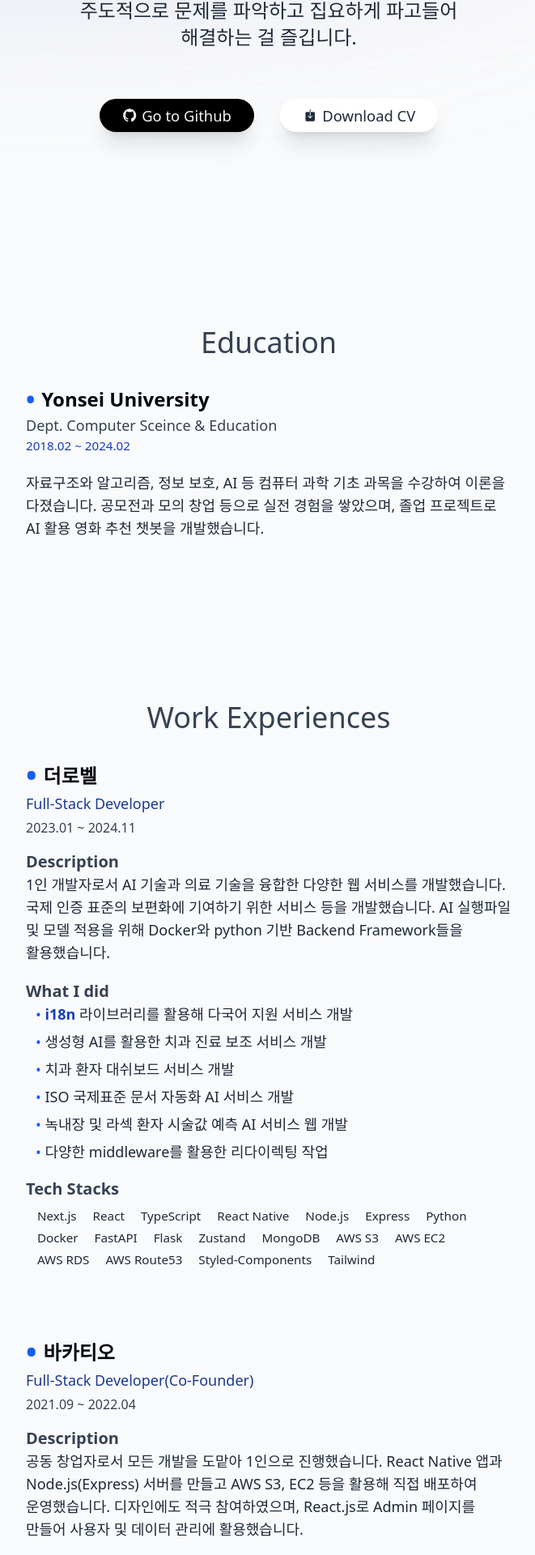
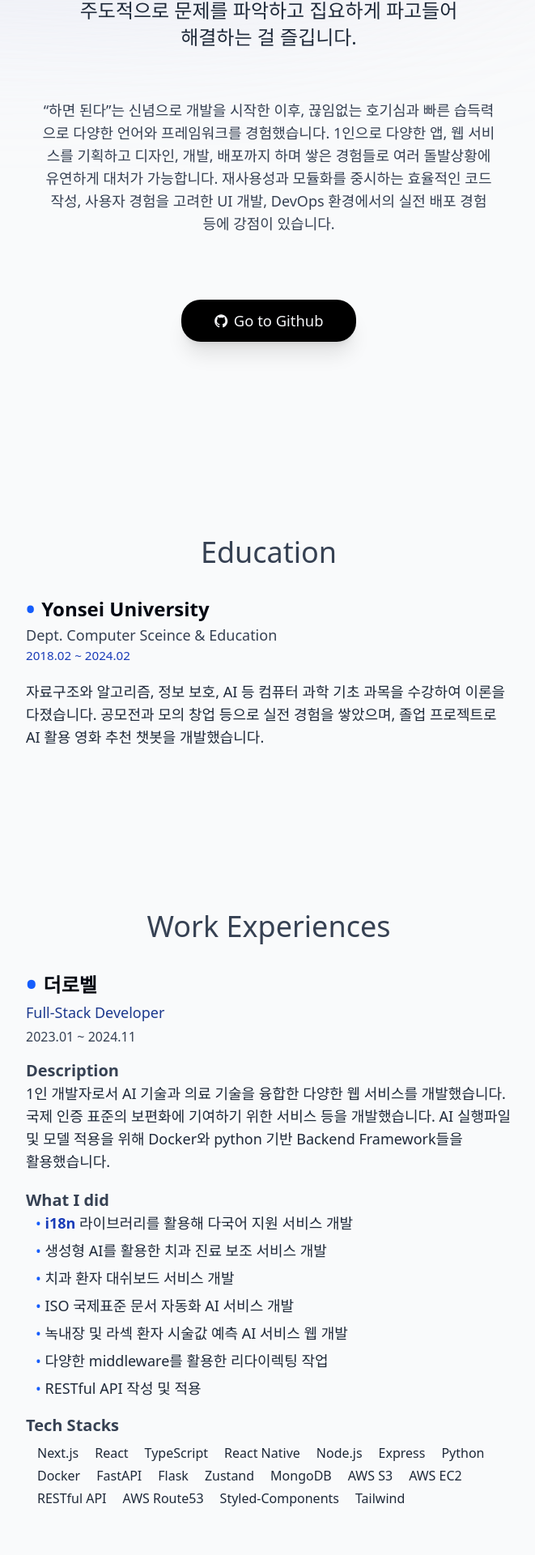
Before and after one commit to aubri61/self-portfolio, a Next.js app: page / in a window 1280 px wide. Shown: the part 699-2619 px from the top of the page at 81% size, without its empty margins (308-969 px from the left). Built offline with nearby package versions, Linux system fonts and the light colour scheme.

Commit message:
[feat] project item 추가

```diff
--- a/src/components/About.tsx
+++ b/src/components/About.tsx
@@ -56,33 +56,40 @@
         </div>
         <div className="flex flex-col break-keep text-gray-800  ">
           <p className="mt-4">
-            <span className="font-bold">3년 </span>동안{" "}
-            <span className="font-bold">웹, 앱, 서버</span>를 개발하며 효율적인
-            코드 작성과 재사용성에 대해 고민했습니다.
+            <span className="font-bold">3년 </span>동안 멈추지 않고 새로운
+            기술과 도메인에 도전해왔습니다.
           </p>
           <p className="mt-1">
             주도적으로 문제를 파악하고 집요하게 파고들어 해결하는 걸 즐깁니다.
           </p>
         </div>
 
+        <article className="text-[1.1rem] mt-15 mb-5 text-gray-700 sm:text-lg">
+          “하면 된다”는 신념으로 개발을 시작한 이후, 끊임없는 호기심과 빠른
+          습득력으로 다양한 언어와 프레임워크를 경험했습니다. 1인으로 다양한 앱,
+          웹 서비스를 기획하고 디자인, 개발, 배포까지 하며 쌓은 경험들로
+          여러 돌발상황에 유연하게 대처가 가능합니다. 재사용성과 모듈화를
+          중시하는 효율적인 코드 작성, 사용자 경험을 고려한 UI 개발, DevOps
+          환경에서의 실전 배포 경험 등에 강점이 있습니다.
+        </article>
         {/* 버튼들 */}
         <div className="mt-15 flex justify-center items-center sm:gap-8 w-full gap-5">
           <a
-            className="flex items-center justify-center gap-1.5 text-medium sm:text-[1.15rem] bg-black text-gray-100 shadow-xl rounded-3xl px-3 py-2 sm:px-7  cursor-pointer hover:scale-105 focus:scale-105 transition-all duration-200  whitespace-nowrap"
+            className="flex items-center justify-center gap-1.5 text-base sm:text-[1.15rem] bg-black text-gray-100 shadow-xl rounded-3xl px-5 py-3 sm:px-10  cursor-pointer hover:scale-105 focus:scale-105 transition-all duration-200  whitespace-nowrap"
             href="https://github.com/aubri61"
             target="_blank"
           >
             <IoLogoGithub />
             <span>Go to Github</span>
           </a>
-          <a
+          {/* <a
             className="flex items-center justify-center gap-1.5 text-[1.15rem] bg-white text-gray-800 shadow-xl rounded-full  px-3 py-2 sm:px-7  cursor-pointer hover:scale-105 focus:scale-105 transition-all duration-200 whitespace-nowrap"
             href="/CV.pdf"
             download
           >
             <IoIosDownload />
             Download CV
-          </a>
+          </a> */}
         </div>
       </motion.div>
       {/* </div> */}
--- a/src/components/ExperienceItem.tsx
+++ b/src/components/ExperienceItem.tsx
@@ -51,7 +51,7 @@
           {CorpTitle}
         </p>
         <p className="text-lg mb-1 text-blue-900">{role}</p>
-        <p className=" text-medium mb-4   text-gray-700 font-light">{date}</p>
+        <p className=" text-base mb-4   text-gray-700 font-light">{date}</p>
 
         <p className="font-semibold text-xl text-gray-700">Description</p>
         <p className=" break-keep mb-2 sm:text-lg text-gray-800">
@@ -63,7 +63,7 @@
           {did.map((val, idx) => (
             <li
               key={idx}
-              className="break-keep mb-1.5 text-medium sm:text-lg text-gray-800"
+              className="break-keep mb-1.5 text-base sm:text-lg text-gray-800"
             >
               <span className="text-blue-600"> • </span>
               {/* {val} */}
@@ -76,7 +76,7 @@
           {stacks.map((val, idx) => (
             <li
               key={idx}
-              className="text-[.95rem] sm:text-medium text-gray-800 px-2  rounded-full "
+              className="text-[.95rem] sm:text-base text-gray-800 px-2  rounded-full "
             >
               {val}
             </li>
--- a/src/components/ProjectItem.tsx
+++ b/src/components/ProjectItem.tsx
@@ -4,7 +4,7 @@
 import VideoDemoYoutube from "@/components/VideoDemoYouTube";
 import { useScroll, motion, useTransform } from "framer-motion";
 import { useRef } from "react";
-
+import Image from "next/image";
 export default function ProjectItem({
   title,
   description,
@@ -16,6 +16,7 @@
   materialSrc,
   materialRatio,
   isLandscape,
+  demoUrl,
 }: IProject) {
   const ref = useRef<HTMLDivElement>(null);
 
@@ -40,7 +41,7 @@
         <span className=" text-blue-600 font-bold text-4xl mr-2"> • </span>
         {title}
       </p>
-      <p className=" text-medium mb-4   text-gray-700 font-light">{date}</p>
+      <p className=" text-base mb-4   text-gray-700 font-light">{date}</p>
 
       <p className="font-semibold text-xl text-gray-700">Description</p>
       <p className=" break-keep mb-2 sm:text-lg text-gray-800">{description}</p>
@@ -50,7 +51,7 @@
         {did.map((val, idx) => (
           <li
             key={idx}
-            className="break-keep mb-1.5 text-medium sm:text-lg text-gray-800"
+            className="break-keep mb-1.5 text-base sm:text-lg text-gray-800"
           >
             <span className="text-blue-600"> • </span>
             {val}
@@ -63,7 +64,7 @@
         {stacks.map((val, idx) => (
           <li
             key={idx}
-            className="text-[.95rem] sm:text-medium text-gray-800 px-2  rounded-full "
+            className="text-[.95rem] sm:text-base text-gray-800 px-2  rounded-full "
           >
             {val}
           </li>
@@ -72,17 +73,35 @@
 
       {materials && (
         <div className="w-full">
-          <p className="mt-4 font-semibold text-xl text-gray-700">Demo</p>
+          <p className="mt-4 font-semibold text-xl mb-3 text-gray-700">Demo</p>
+          {demoUrl && (
+            <div className="flex justify-center items-center">
+              <a
+                href={demoUrl}
+                target="_blank"
+                className="text-xl font-semibold mb-5 text-blue-500 cursor-pointer text-center underline hover:text-blue-800"
+              >
+                Live Demo
+              </a>
+            </div>
+          )}
           {materialType === "video" ? (
             <VideoDemoYoutube
               src={materialSrc}
               aspectRatio={materialRatio}
               isLandscape={isLandscape}
             />
-          ) : // <VideoDemo src={materialSrc} aspectRatio={materialRatio} isLandscape={isLandscape}/>
-
-          // <VideoDemo url={materialUrl} />
-          null}
+          ) : materialType === "image" && materialSrc ? (
+            <div className="flex justify-center items-center flex-col">
+              <Image
+                src={materialSrc}
+                alt="material"
+                width={200}
+                height={200}
+                className="w-[350px] sm:w-[450px] rounded-2xl shadow-lg"
+              />
+            </div>
+          ) : null}
         </div>
       )}
     </motion.article>
--- a/src/components/Skills.tsx
+++ b/src/components/Skills.tsx
@@ -34,7 +34,7 @@
       >
         <SectionTitle params={{ title: "Skills" }} />
 
-        <ul className="flex flex-wrap justify-center gap-2 text-medium sm:text-[1.1rem] text-gray-800 mt-10">
+        <ul className="flex flex-wrap justify-center gap-2 text-base sm:text-[1.1rem] text-gray-800 mt-10">
           {skillTagsData.map((skill, index) => (
             <motion.li
               className="bg-white borderBlack rounded-lg px-3 py-2 dark:bg-white/10 dark:text-white/80 border-1 border-gray-200"
--- a/src/lib/data.ts
+++ b/src/lib/data.ts
@@ -1,12 +1,3 @@
-import { desc } from "framer-motion/client";
-import React from "react";
-import { CgWorkAlt } from "react-icons/cg";
-import { FaReact } from "react-icons/fa";
-import { LuGraduationCap } from "react-icons/lu";
-// import corpcommentImg from "@/public/corpcomment.png";
-// import rmtdevImg from "@/public/rmtdev.png";
-// import wordanalyticsImg from "@/public/wordanalytics.png";
-
 export const links = [
   {
     name: "About",
@@ -28,10 +19,10 @@
     name: "Skills",
     hash: "#skills",
   },
-  {
-    name: "Contact",
-    hash: "#contact",
-  },
+  // {
+  //   name: "Contact",
+  //   hash: "#contact",
+  // },
 ] as const;
 
 export interface IWorkExperience {
@@ -59,6 +50,7 @@
       "ISO 국제표준 문서 자동화 AI 서비스 개발",
       "녹내장 및 라섹 환자 시술값 예측 AI 서비스 웹 개발",
       "다양한 middleware를 활용한 리다이렉팅 작업",
+      "RESTful API 작성 및 적용",
     ],
     stacks: [
       "Next.js",
@@ -75,7 +67,8 @@
       "MongoDB",
       "AWS S3",
       "AWS EC2",
-      "AWS RDS",
+      "RESTful API",
+
       "AWS Route53",
       "Styled-Components",
       "Tailwind",
@@ -96,6 +89,7 @@
       "숙소 예약 기능 구현 및 데이터 관리",
       "렌트카 업체 API 연동 및 예약 기능 구현",
       "지도 기반 일정 관리 기능 구현",
+      "RESTful API 작성 및 적용",
     ],
     stacks: [
       "React",
@@ -108,7 +102,8 @@
       "MongoDB",
       "AWS S3",
       "AWS EC2",
-      "AWS RDS",
+      "RESTful API",
+
       "AWS Route53",
       "Javascript",
       "Figma",
@@ -141,7 +136,7 @@
       "HTML",
       "CSS",
     ],
-    date: "2021.03 - 2021.09",
+    date: "2021.03 ~ 2021.09",
   },
 ] as const;
 
@@ -156,6 +151,7 @@
   materialSrc?: string;
   materialRatio?: string;
   isLandscape?: boolean;
+  demoUrl?: string;
 }
 export const projectsData: IProject[] = [
   {
@@ -179,7 +175,8 @@
       "MongoDB",
       "AWS S3",
       "AWS EC2",
-      "AWS RDS",
+      "RESTful API",
+
       "AWS Route53",
       "AWS CloudFront",
       "Styled-Components",
@@ -194,7 +191,24 @@
     // materialUrl: "https://www.youtube.com/embed/jBQ0qWHiudU?autoplay=1&mute=1&playsinline=1",
     materialSrc: "https://www.youtube.com/embed/eCEYWUdpOiU",
     // materialSrc: "https://www.youtube.com/embed/jBQ0qWHiudU",
-    isLandscape: false,
+    isLandscape: true,
+    // isLandscape: false,
+  },
+  {
+    title: "친구 같은 AI 챗봇 Momi",
+    description:
+      "Google AI SDK와 연동하여 간단한 AI 챗봇을 만들었습니다. next-intl 라이브러리를 사용해 다국어 환경을 지원했습니다.",
+    did: [
+      "Google AI SDK 연동 및 api 생성",
+      "next-intl 라이브러리를 사용한 i18n 다국어 지원 기능",
+      "Next.js와 tailwind로 깔끔한 프론트 화면 구성",
+    ],
+    stacks: ["TypeScript", "Nextjs", "Tailwind", "Vercel"],
+    date: "2023.05 ~ 2023.10",
+    materials: true,
+    materialType: "image",
+    materialSrc: "/momi.png",
+    demoUrl: "https://ai-friend-chat.vercel.app/",
   },
   {
     title: "스터디 매칭 서비스 Cluby",
@@ -216,7 +230,7 @@
       "MongoDB",
       "AWS S3",
       "AWS EC2",
-      "AWS RDS",
+
       "AWS Route53",
       "AWS CloudFront",
       "Styled-Components",
@@ -251,7 +265,6 @@
     materials: true,
     materialType: "video",
     materialSrc: "https://www.youtube.com/embed/iHc02hxnq-M",
-    // materialSrc: "/videos/cluby.mp4",
     materialRatio: "16/9",
     isLandscape: true,
   },
@@ -282,7 +295,7 @@
   "Flask",
   "AWS S3",
   "AWS EC2",
-  "AWS RDS",
+
   "AWS Route53",
   "AWS CloudFront",
   "Framer Motion",
@@ -292,8 +305,8 @@
   "Vercel",
 ] as const;
 
-export const skillsData = [
-  {
-    title: "TypeScript/Javascript",
-  },
-];
+// export const skillsData = [
+//   {
+//     title: "TypeScript/Javascript",
+//   },
+// ];
```
Also changed, not shown: public/momi.png (added).
